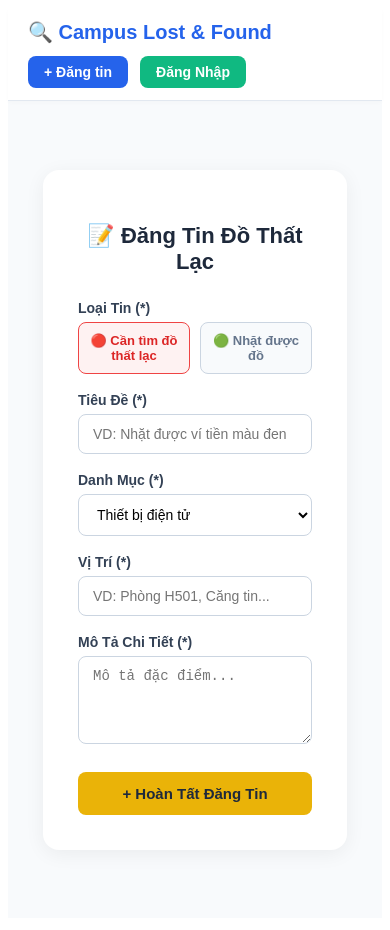
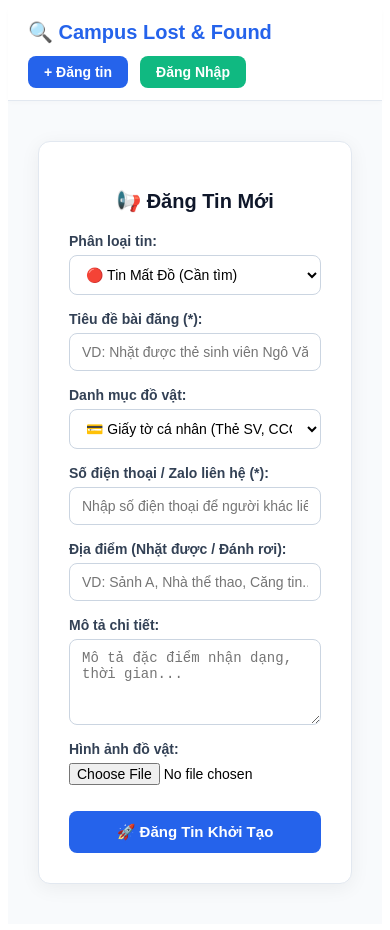
Before and after one commit to hoangtrongbao77/campus-lost-found-frontend2, a React (Vite) app: page /create in a window 390 px wide. Built offline with nearby package versions, Linux system fonts and the light colour scheme.

Commit message:
Fix: Bổ sung ô nhập phone và hiển thị chi tiết bài đăng

```diff
--- a/src/pages/CreateItem.jsx
+++ b/src/pages/CreateItem.jsx
@@ -1,73 +1,76 @@
 import React, { useState } from 'react';
+import { useNavigate } from 'react-router-dom';
 import API from '../api/axios';
 
 const CreateItem = () => {
+  let currentUser = {};
+  try {
+    currentUser = JSON.parse(localStorage.getItem('user') || '{}');
+  } catch (e) {
+    currentUser = {};
+  }
+
   const [formData, setFormData] = useState({
-    type: 'lost',
     title: '',
-    category: 'Thiết bị điện tử',
+    type: 'lost', // lost: Mất đồ, found: Nhặt được
+    category: 'Giấy tờ cá nhân',
     location: '',
+    phone: currentUser.phone || '', // Tự điền nếu có
     description: '',
+    imageUrl: '',
   });
 
   const [loading, setLoading] = useState(false);
-  const [errorMsg, setErrorMsg] = useState('');
-  const [toastMessage, setToastMessage] = useState('');
+  const [error, setError] = useState('');
+  const navigate = useNavigate();
 
   const handleChange = (e) => {
-    setFormData({
-      ...formData,
-      [e.target.name]: e.target.value,
-    });
+    setFormData({ ...formData, [e.target.name]: e.target.value });
   };
 
-  const handleTypeSelect = (typeValue) => {
-    setFormData({
-      ...formData,
-      type: typeValue,
-    });
+  const handleFileChange = (e) => {
+    const file = e.target.files[0];
+    if (file) {
+      if (file.size > 3 * 1024 * 1024) {
+        setError('Kích thước ảnh không quá 3MB!');
+        return;
+      }
+      const reader = new FileReader();
+      reader.onloadend = () => {
+        setFormData((prev) => ({ ...prev, imageUrl: reader.result }));
+      };
+      reader.readAsDataURL(file);
+    }
   };
 
   const handleSubmit = async (e) => {
     e.preventDefault();
-    setErrorMsg('');
+    setLoading(true);
+    setError('');
 
-    const token = localStorage.getItem('token') || localStorage.getItem('accessToken');
-    const savedUser = localStorage.getItem('user');
-    const currentUser = savedUser ? JSON.parse(savedUser) : null;
-
-    if (!token) {
-      setErrorMsg('Phiên đăng nhập đã hết hạn. Vui lòng đăng nhập lại!');
+    const userId = currentUser._id || currentUser.id;
+    if (!userId) {
+      alert('Vui lòng đăng nhập trước khi đăng tin!');
+      navigate('/login');
       return;
     }
 
-    setLoading(true);
-
     try {
-      // Đóng gói dữ liệu gửi đi (Kèm theo User ID và Tên dự phòng)
-      const payload = {
+      const res = await API.post('/items', {
         ...formData,
-        user: currentUser?._id || currentUser?.id,
-        authorName: currentUser?.fullName || currentUser?.name || currentUser?.username || 'Sinh viên',
-      };
-
-      await API.post('/items', payload, {
-        headers: {
-          Authorization: `Bearer ${token}`,
-        },
+        userId,
       });
 
-      setToastMessage('🎉 Đăng tin thành công!');
-
-      setTimeout(() => {
-        window.location.href = '/';
-      }, 2000);
-
-    } catch (error) {
-      console.error('Lỗi đăng tin:', error);
-      setErrorMsg(
-        error.response?.data?.message || error.response?.data?.error || 'Lỗi server khi đăng tin!'
+      if (res.data.success) {
+        alert('Đăng tin thành công!');
+        navigate('/');
+      }
+    } catch (err) {
+      console.error('Lỗi tạo bài viết:', err);
+      setError(
+        err.response?.data?.message || 'Đăng tin thất bại. Vui lòng thử lại!'
       );
+    } finally {
       setLoading(false);
     }
   };
@@ -75,150 +78,157 @@ const CreateItem = () => {
   return (
     <div style={styles.container}>
       <div style={styles.card}>
-        <h2 style={styles.title}>📝 Đăng Tin Đồ Thất Lạc</h2>
+        <h2 style={styles.title}>📢 Đăng Tin Mới</h2>
 
-        {errorMsg && <div style={styles.errorBanner}>{errorMsg}</div>}
+        {error && <div style={styles.errorBox}>{error}</div>}
 
         <form onSubmit={handleSubmit} style={styles.form}>
-          <div style={styles.inputGroup}>
-            <label style={styles.label}>Loại Tin (*)</label>
-            <div style={styles.typeContainer}>
-              <button
-                type="button"
-                onClick={() => handleTypeSelect('lost')}
-                style={{
-                  ...styles.typeBtn,
-                  ...(formData.type === 'lost' ? styles.typeBtnLostActive : {}),
-                }}
-              >
-                🔴 Cần tìm đồ thất lạc
-              </button>
-              <button
-                type="button"
-                onClick={() => handleTypeSelect('found')}
-                style={{
-                  ...styles.typeBtn,
-                  ...(formData.type === 'found' ? styles.typeBtnFoundActive : {}),
-                }}
-              >
-                🟢 Nhặt được đồ
-              </button>
-            </div>
+          {/* LOẠI TIN */}
+          <div style={styles.field}>
+            <label style={styles.label}>Phân loại tin:</label>
+            <select
+              name="type"
+              value={formData.type}
+              onChange={handleChange}
+              style={styles.select}
+            >
+              <option value="lost">🔴 Tin Mất Đồ (Cần tìm)</option>
+              <option value="found">🟢 Tin Nhặt Được (Trả đồ)</option>
+            </select>
           </div>
 
-          <div style={styles.inputGroup}>
-            <label style={styles.label}>Tiêu Đề (*)</label>
+          {/* TIÊU ĐỀ */}
+          <div style={styles.field}>
+            <label style={styles.label}>Tiêu đề bài đăng (*):</label>
             <input
               type="text"
               name="title"
               value={formData.title}
               onChange={handleChange}
-              placeholder="VD: Nhặt được ví tiền màu đen"
+              placeholder="VD: Nhặt được thẻ sinh viên Ngô Văn Nghĩa..."
               required
               style={styles.input}
             />
           </div>
 
-          <div style={styles.inputGroup}>
-            <label style={styles.label}>Danh Mục (*)</label>
+          {/* DANH MỤC */}
+          <div style={styles.field}>
+            <label style={styles.label}>Danh mục đồ vật:</label>
             <select
               name="category"
               value={formData.category}
               onChange={handleChange}
               style={styles.select}
             >
-              <option value="Thiết bị điện tử">Thiết bị điện tử</option>
-              <option value="Giấy tờ cá nhân">Giấy tờ cá nhân</option>
-              <option value="Ví / Tiền mặt">Ví / Tiền mặt</option>
-              <option value="Chìa khóa">Chìa khóa</option>
-              <option value="Balo / Túi xách">Balo / Túi xách</option>
-              <option value="Đồ dùng học tập">Đồ dùng học tập</option>
-              <option value="Khác">Khác</option>
+              <option value="Giấy tờ cá nhân">💳 Giấy tờ cá nhân (Thẻ SV, CCCD...)</option>
+              <option value="Thiết bị điện tử">📱 Thiết bị điện tử (Điện thoại, Laptop...)</option>
+              <option value="Ví / Bóp">👛 Ví / Bóp / Tiền mặt</option>
+              <option value="Chìa khóa / Thẻ xe">🔑 Chìa khóa / Thẻ xe</option>
+              <option value="Khác">📦 Khác</option>
             </select>
           </div>
 
-          <div style={styles.inputGroup}>
-            <label style={styles.label}>Vị Trí (*)</label>
+          {/* SỐ ĐIỆN THOẠI BỔ SUNG */}
+          <div style={styles.field}>
+            <label style={styles.label}>Số điện thoại / Zalo liên hệ (*):</label>
+            <input
+              type="text"
+              name="phone"
+              value={formData.phone}
+              onChange={handleChange}
+              placeholder="Nhập số điện thoại để người khác liên hệ..."
+              required
+              style={styles.input}
+            />
+          </div>
+
+          {/* ĐỊA ĐIỂM */}
+          <div style={styles.field}>
+            <label style={styles.label}>Địa điểm (Nhặt được / Đánh rơi):</label>
             <input
               type="text"
               name="location"
               value={formData.location}
               onChange={handleChange}
-              placeholder="VD: Phòng H501, Căng tin..."
-              required
+              placeholder="VD: Sảnh A, Nhà thể thao, Căng tin..."
               style={styles.input}
             />
           </div>
 
-          <div style={styles.inputGroup}>
-            <label style={styles.label}>Mô Tả Chi Tiết (*)</label>
+          {/* MÔ TẢ CHI TIẾT */}
+          <div style={styles.field}>
+            <label style={styles.label}>Mô tả chi tiết:</label>
             <textarea
               name="description"
               rows="4"
               value={formData.description}
               onChange={handleChange}
-              placeholder="Mô tả đặc điểm..."
-              required
+              placeholder="Mô tả đặc điểm nhận dạng, thời gian..."
               style={styles.textarea}
             />
           </div>
 
+          {/* TẢI ẢNH */}
+          <div style={styles.field}>
+            <label style={styles.label}>Hình ảnh đồ vật:</label>
+            <input
+              type="file"
+              accept="image/*"
+              onChange={handleFileChange}
+              style={{ fontSize: '14px' }}
+            />
+            {formData.imageUrl && (
+              <img
+                src={formData.imageUrl}
+                alt="Preview"
+                style={styles.imagePreview}
+              />
+            )}
+          </div>
+
           <button type="submit" disabled={loading} style={styles.submitBtn}>
-            {loading ? 'Đang gửi...' : '+ Hoàn Tất Đăng Tin'}
+            {loading ? 'Đang đăng tin...' : '🚀 Đăng Tin Khởi Tạo'}
           </button>
         </form>
       </div>
-
-      {toastMessage && (
-        <div style={styles.toast}>
-          <span style={{ fontSize: '18px' }}>✅</span>
-          <span>{toastMessage}</span>
-        </div>
-      )}
     </div>
   );
 };
 
 const styles = {
   container: {
-    minHeight: '85vh',
-    display: 'flex',
-    justifyContent: 'center',
-    alignItems: 'center',
-    padding: '30px 20px',
-    position: 'relative',
+    maxWidth: '560px',
+    margin: '20px auto',
+    padding: '0 15px',
   },
   card: {
     backgroundColor: '#ffffff',
-    padding: '35px',
-    borderRadius: '16px',
+    padding: '30px',
+    borderRadius: '12px',
     boxShadow: '0 4px 20px rgba(0, 0, 0, 0.06)',
-    width: '100%',
-    maxWidth: '550px',
+    border: '1px solid #e2e8f0',
   },
   title: {
+    fontSize: '20px',
+    fontWeight: '700',
+    marginBottom: '20px',
+    color: '#0f172a',
     textAlign: 'center',
-    color: '#1e293b',
-    marginBottom: '25px',
-    fontSize: '22px',
-    fontWeight: 'bold',
   },
-  errorBanner: {
+  errorBox: {
     backgroundColor: '#fef2f2',
-    color: '#991b1b',
-    border: '1px solid #fecaca',
-    padding: '12px 16px',
+    color: '#dc2626',
+    padding: '10px',
     borderRadius: '8px',
-    marginBottom: '20px',
+    marginBottom: '16px',
     fontSize: '14px',
-    textAlign: 'center',
   },
   form: {
     display: 'flex',
     flexDirection: 'column',
-    gap: '18px',
+    gap: '16px',
   },
-  inputGroup: {
+  field: {
     display: 'flex',
     flexDirection: 'column',
     gap: '6px',
@@ -228,80 +238,46 @@ const styles = {
     fontWeight: '600',
     color: '#334155',
   },
-  typeContainer: {
-    display: 'grid',
-    gridTemplateColumns: '1fr 1fr',
-    gap: '10px',
-  },
-  typeBtn: {
-    padding: '10px',
-    borderRadius: '8px',
-    border: '1px solid #cbd5e1',
-    backgroundColor: '#f8fafc',
-    color: '#64748b',
-    fontSize: '13px',
-    fontWeight: '600',
-    cursor: 'pointer',
-  },
-  typeBtnLostActive: {
-    backgroundColor: '#fef2f2',
-    borderColor: '#ef4444',
-    color: '#dc2626',
-  },
-  typeBtnFoundActive: {
-    backgroundColor: '#f0fdf4',
-    borderColor: '#22c55e',
-    color: '#16a34a',
-  },
   input: {
-    padding: '11px 14px',
+    padding: '10px 12px',
     borderRadius: '8px',
     border: '1px solid #cbd5e1',
     fontSize: '14px',
     outline: 'none',
   },
   select: {
-    padding: '11px 14px',
+    padding: '10px 12px',
     borderRadius: '8px',
     border: '1px solid #cbd5e1',
     fontSize: '14px',
     outline: 'none',
-    backgroundColor: '#ffffff',
+    backgroundColor: '#fff',
   },
   textarea: {
-    padding: '11px 14px',
+    padding: '10px 12px',
     borderRadius: '8px',
     border: '1px solid #cbd5e1',
     fontSize: '14px',
     outline: 'none',
     resize: 'vertical',
   },
+  imagePreview: {
+    marginTop: '10px',
+    width: '100%',
+    maxHeight: '200px',
+    objectFit: 'cover',
+    borderRadius: '8px',
+  },
   submitBtn: {
+    backgroundColor: '#2563eb',
+    color: '#ffffff',
+    border: 'none',
+    padding: '12px',
+    borderRadius: '8px',
+    fontWeight: '700',
+    fontSize: '15px',
+    cursor: 'pointer',
     marginTop: '10px',
-    padding: '13px',
-    backgroundColor: '#eab308',
-    color: '#1e293b',
-    border: 'none',
-    borderRadius: '8px',
-    fontSize: '15px',
-    fontWeight: 'bold',
-    cursor: 'pointer',
-  },
-  toast: {
-    position: 'fixed',
-    bottom: '24px',
-    right: '24px',
-    backgroundColor: '#16a34a',
-    color: '#ffffff',
-    padding: '14px 22px',
-    borderRadius: '10px',
-    boxShadow: '0 10px 25px -5px rgba(0, 0, 0, 0.2)',
-    display: 'flex',
-    alignItems: 'center',
-    gap: '10px',
-    fontSize: '15px',
-    fontWeight: '600',
-    zIndex: 9999,
   },
 };
 
```
